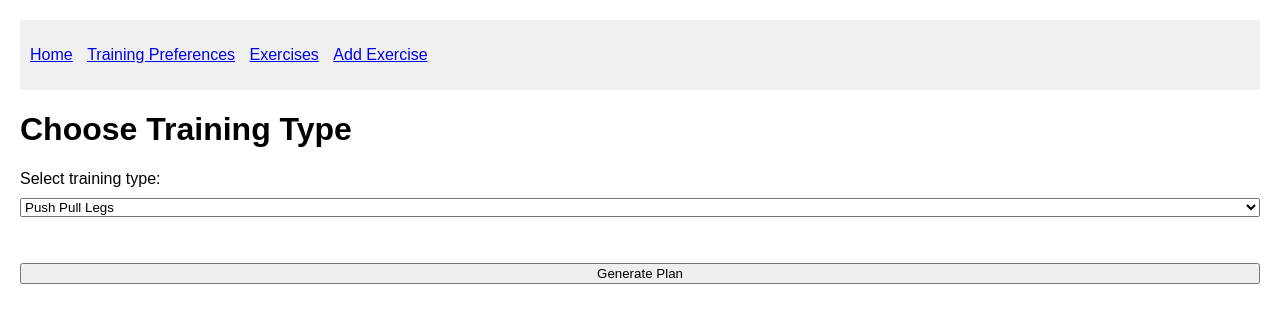
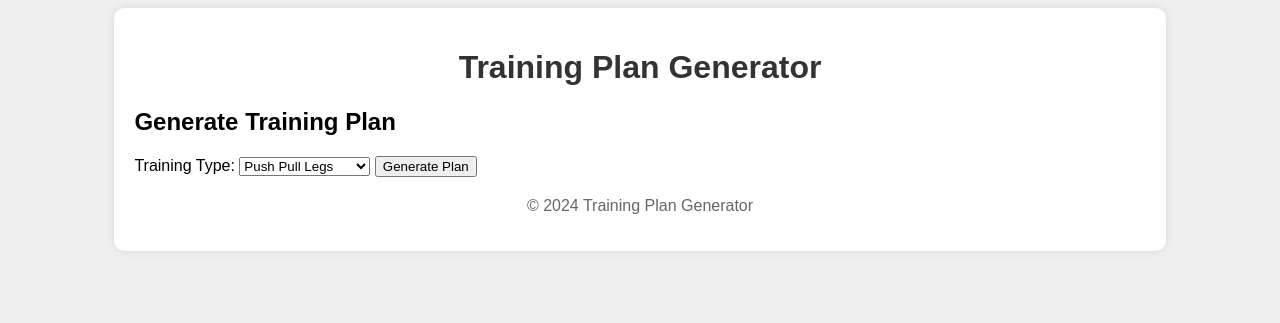
Before and after one commit to Kamil313333/Training-Creator, a Flask app: page /home in a window 1280 px wide. Shown: the top 323 px of the page. Run offline with Flask 2, Linux system fonts and the light colour scheme.

Commit message:
Bez guzikow przechodzenia miedzy stronami reszta dziala

```diff
--- a/app.py
+++ b/app.py
@@ -15,12 +15,29 @@ class Exercise(db.Model):
 def index():
     return render_template('index.html')
 
+@app.route('/home', methods=['GET', 'POST'])
+def home():
+    if request.method == 'POST':
+        training_type = request.form['training_type']
+        if training_type == 'Push Pull Legs':
+            plan = generate_push_pull_legs_plan()
+        elif training_type == 'Split':
+            plan = generate_split_plan()
+        elif training_type == 'FBW':
+            plan = generate_fbw_plan()
+        else:
+            return "Unknown training type"
+
+        return render_template('plan.html', training_type=training_type, plan=plan)
+
+    return render_template('home.html')
+
 @app.route('/exercises')
 def exercises():
-    exercises = Exercise.query.all()
-    return render_template('exercises.html', exercises=exercises)
+    all_exercises = Exercise.query.all()
+    return render_template('exercises.html', exercises=all_exercises)
 
-@app.route('/add-exercise', methods=['GET', 'POST'])
+@app.route('/add_exercise', methods=['GET', 'POST'])
 def add_exercise():
     if request.method == 'POST':
         name = request.form['name']
@@ -31,63 +48,65 @@ def add_exercise():
         return redirect(url_for('exercises'))
     return render_template('add_exercise.html')
 
-@app.route('/delete-exercise/<int:id>', methods=['GET', 'POST'])
+@app.route('/delete_exercise/<int:id>', methods=['POST'])
 def delete_exercise(id):
-    exercise = Exercise.query.get_or_404(id)
-    if request.method == 'POST':
+    exercise = Exercise.query.get(id)
+    if exercise:
         db.session.delete(exercise)
         db.session.commit()
-        return redirect(url_for('exercises'))
-    return render_template('delete_exercise.html', exercise=exercise)
+    return redirect(url_for('exercises'))
 
-@app.route('/home', methods=['GET', 'POST'])
-def home():
-    if request.method == 'POST':
-        training_type = request.form['training_type']
-        return redirect(url_for('plan', training_type=training_type))
-    return render_template('home.html')
+def generate_push_pull_legs_plan():
+    chest_exercises = Exercise.query.filter_by(muscle_group='Chest').all()
+    shoulders_exercises = Exercise.query.filter_by(muscle_group='Shoulders').all()
+    triceps_exercises = Exercise.query.filter_by(muscle_group='Triceps').all()
+    back_exercises = Exercise.query.filter_by(muscle_group='Back').all()
+    biceps_exercises = Exercise.query.filter_by(muscle_group='Biceps').all()
+    legs_exercises = Exercise.query.filter_by(muscle_group='Legs').all()
+    calves_exercises = Exercise.query.filter_by(muscle_group='Calves').all()
 
-@app.route('/plan/<training_type>')
-def plan(training_type):
-    exercises = Exercise.query.all()
-    grouped_exercises = {
-        'Legs': [e for e in exercises if e.muscle_group == 'Legs'],
-        'Shoulders': [e for e in exercises if e.muscle_group == 'Shoulders'],
-        'Chest': [e for e in exercises if e.muscle_group == 'Chest'],
-        'Back': [e for e in exercises if e.muscle_group == 'Back'],
-        'Biceps': [e for e in exercises if e.muscle_group == 'Biceps'],
-        'Triceps': [e for e in exercises if e.muscle_group == 'Triceps'],
-        'Calves': [e for e in exercises if e.muscle_group == 'Calves']
-    }
-    plan = generate_plan(training_type, grouped_exercises)
-    return render_template('plan.html', training_type=training_type, plan=plan)
+    plan = {}
+    plan['Push'] = random.sample(chest_exercises, min(3, len(chest_exercises))) + \
+                   random.sample(shoulders_exercises, min(2, len(shoulders_exercises))) + \
+                   random.sample(triceps_exercises, min(1, len(triceps_exercises)))
+    plan['Pull'] = random.sample(back_exercises, min(4, len(back_exercises))) + \
+                   random.sample(biceps_exercises, min(1, len(biceps_exercises))) + \
+                   random.sample(shoulders_exercises, min(1, len(shoulders_exercises)))
+    plan['Legs'] = random.sample(legs_exercises, min(5, len(legs_exercises))) + \
+                   random.sample(calves_exercises, min(1, len(calves_exercises)))
 
-def generate_plan(training_type, exercises):
-    plan = {}
-    if training_type == 'Push Pull Legs':
-        plan['Push'] = random.sample(exercises['Chest'], min(3, len(exercises['Chest']))) + \
-                       random.sample(exercises['Shoulders'], min(2, len(exercises['Shoulders']))) + \
-                       random.sample(exercises['Triceps'], min(1, len(exercises['Triceps'])))
-        plan['Pull'] = random.sample(exercises['Back'], min(4, len(exercises['Back']))) + \
-                       random.sample(exercises['Biceps'], min(1, len(exercises['Biceps']))) + \
-                       random.sample(exercises['Shoulders'], min(1, len(exercises['Shoulders'])))
-        plan['Legs'] = random.sample(exercises['Legs'], min(5, len(exercises['Legs']))) + \
-                       random.sample(exercises['Calves'], min(1, len(exercises['Calves'])))
-    elif training_type == 'Split':
-        plan['Legs'] = random.sample(exercises['Legs'], min(4, len(exercises['Legs']))) + \
-                       random.sample(exercises['Calves'], min(1, len(exercises['Calves'])))
-        plan['Chest'] = random.sample(exercises['Chest'], min(5, len(exercises['Chest'])))
-        plan['Back'] = random.sample(exercises['Back'], min(5, len(exercises['Back'])))
-        plan['Arms'] = random.sample(exercises['Biceps'], min(2, len(exercises['Biceps']))) + \
-                       random.sample(exercises['Triceps'], min(2, len(exercises['Triceps'])))
-    elif training_type == 'FBW':
-        plan['Day A'] = random.sample(exercises['Legs'], min(1, len(exercises['Legs']))) + \
-                        random.sample(exercises['Chest'], min(1, len(exercises['Chest']))) + \
-                        random.sample(exercises['Back'], min(1, len(exercises['Back'])))
-        plan['Day B'] = random.sample(exercises['Legs'], min(1, len(exercises['Legs']))) + \
-                        random.sample(exercises['Chest'], min(1, len(exercises['Chest']))) + \
-                        random.sample(exercises['Back'], min(1, len(exercises['Back'])))
     return plan
 
-if __name__ == '__main__':
+def generate_split_plan():
+    chest_exercises = Exercise.query.filter_by(muscle_group='Chest').all()
+    back_exercises = Exercise.query.filter_by(muscle_group='Back').all()
+    biceps_exercises = Exercise.query.filter_by(muscle_group='Biceps').all()
+    legs_exercises = Exercise.query.filter_by(muscle_group='Legs').all()
+    calves_exercises = Exercise.query.filter_by(muscle_group='Calves').all()
+
+    plan = {}
+    plan['Legs'] = random.sample(legs_exercises, min(4, len(legs_exercises))) + \
+                   random.sample(calves_exercises, min(1, len(calves_exercises)))
+    plan['Chest'] = random.sample(chest_exercises, min(5, len(chest_exercises)))
+    plan['Back'] = random.sample(back_exercises, min(5, len(back_exercises)))
+    plan['Arms'] = random.sample(biceps_exercises, min(2, len(biceps_exercises)))
+
+    return plan
+
+def generate_fbw_plan():
+    chest_exercises = Exercise.query.filter_by(muscle_group='Chest').all()
+    back_exercises = Exercise.query.filter_by(muscle_group='Back').all()
+    legs_exercises = Exercise.query.filter_by(muscle_group='Legs').all()
+
+    plan = {}
+    plan['Day A'] = random.sample(chest_exercises, min(1, len(chest_exercises))) + \
+                    random.sample(back_exercises, min(1, len(back_exercises))) + \
+                    random.sample(legs_exercises, min(1, len(legs_exercises)))
+    plan['Day B'] = random.sample(chest_exercises, min(1, len(chest_exercises))) + \
+                    random.sample(back_exercises, min(1, len(back_exercises))) + \
+                    random.sample(legs_exercises, min(1, len(legs_exercises)))
+
+    return plan
+
+if __name__ == "__main__":
     app.run(debug=True)
--- a/static/style.css
+++ b/static/style.css
@@ -1,34 +1,37 @@
-/* static/style.css */
 body {
     font-family: Arial, sans-serif;
-    margin: 20px;
+    background-color: #f0f0f0;
 }
 
-nav {
-    background-color: #f0f0f0;
-    padding: 10px;
-    margin-bottom: 20px;
+.container {
+    width: 80%;
+    margin: auto;
+    background-color: #fff;
+    padding: 20px;
+    border-radius: 10px;
+    box-shadow: 0px 0px 10px rgba(0, 0, 0, 0.1);
 }
 
-nav ul {
+h1 {
+    text-align: center;
+    color: #333;
+}
+
+.content {
+    margin-top: 20px;
+}
+
+ul {
     list-style-type: none;
     padding: 0;
 }
 
-nav ul li {
-    display: inline;
-    margin-right: 10px;
+ul li {
+    margin-bottom: 10px;
 }
 
-main {
+.footer {
     margin-top: 20px;
+    text-align: center;
+    color: #666;
 }
-
-form {
-    display: flex;
-    flex-direction: column;
-}
-
-label, input, select {
-    margin-bottom: 10px;
-}
--- a/templates/home.html
+++ b/templates/home.html
@@ -1,18 +1,14 @@
-<!-- templates/home.html -->
 {% extends 'layout.html' %}
 
-{% block title %}Training Preferences{% endblock %}
-
 {% block content %}
-    <h1>Choose Training Type</h1>
-    <form action="{{ url_for('home') }}" method="post">
-        <label for="training_type">Select training type:</label>
-        <select name="training_type" id="training_type">
-            <option value="Push Pull Legs">Push Pull Legs</option>
-            <option value="Split">Split</option>
-            <option value="FBW">FBW</option>
-        </select>
-        <br><br>
-        <input type="submit" value="Generate Plan">
-    </form>
+<h2>Generate Training Plan</h2>
+<form action="{{ url_for('home') }}" method="post">
+    <label for="training_type">Training Type:</label>
+    <select id="training_type" name="training_type">
+        <option value="Push Pull Legs">Push Pull Legs</option>
+        <option value="Split">Split</option>
+        <option value="FBW">Full Body Workout</option>
+    </select>
+    <button type="submit">Generate Plan</button>
+</form>
 {% endblock %}
--- a/templates/layout.html
+++ b/templates/layout.html
@@ -1,23 +1,19 @@
-<!-- templates/layout.html -->
 <!DOCTYPE html>
-<html lang="en">
+<html>
 <head>
-    <meta charset="UTF-8">
-    <title>{% block title %}{% endblock %}</title>
-    <link rel="stylesheet" href="{{ url_for('static', filename='style.css') }}">
+    <title>Training Plan Generator</title>
+    <link rel="stylesheet" type="text/css" href="{{ url_for('static', filename='style.css') }}">
 </head>
 <body>
-    <nav>
-        <ul>
-            <li><a href="{{ url_for('index') }}">Home</a></li>
-            <li><a href="{{ url_for('home') }}">Training Preferences</a></li>
-            <li><a href="{{ url_for('exercises') }}">Exercises</a></li>
-            <li><a href="{{ url_for('add_exercise') }}">Add Exercise</a></li>
-        </ul>
-    </nav>
-    <main>
-        {% block content %}
-        {% endblock %}
-    </main>
+    <div class="container">
+        <h1>Training Plan Generator</h1>
+        <div class="content">
+            {% block content %}
+            {% endblock %}
+        </div>
+        <div class="footer">
+            <p>&copy; 2024 Training Plan Generator</p>
+        </div>
+    </div>
 </body>
 </html>
```
Also changed, not shown: add_exercises.py (added, +22 -0 lines), templates/add_exercise.html (+8 -13 lines), templates/delete_exercise.html (+3 -8 lines), templates/exercises.html (+11 -9 lines), templates/index.html (+25 -13 lines), templates/plan.html (+3 -11 lines), instance/database.db.
